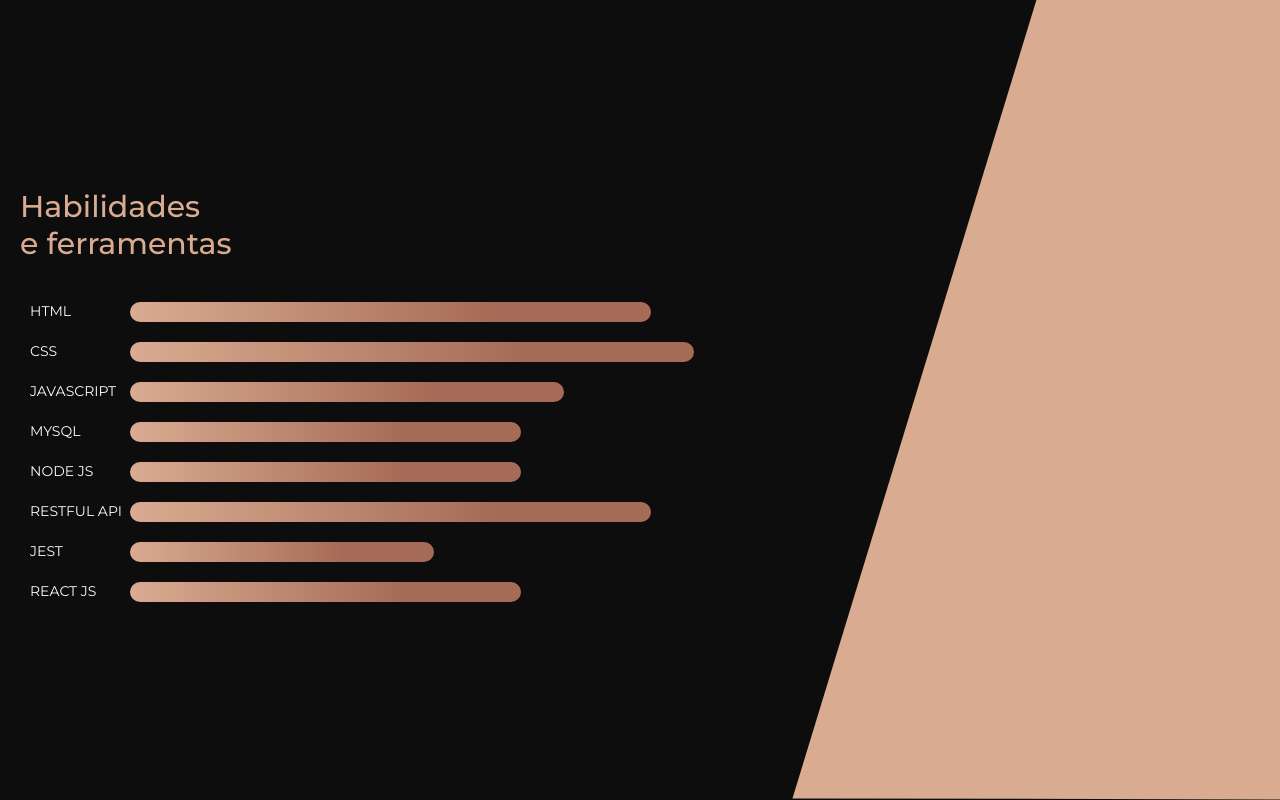
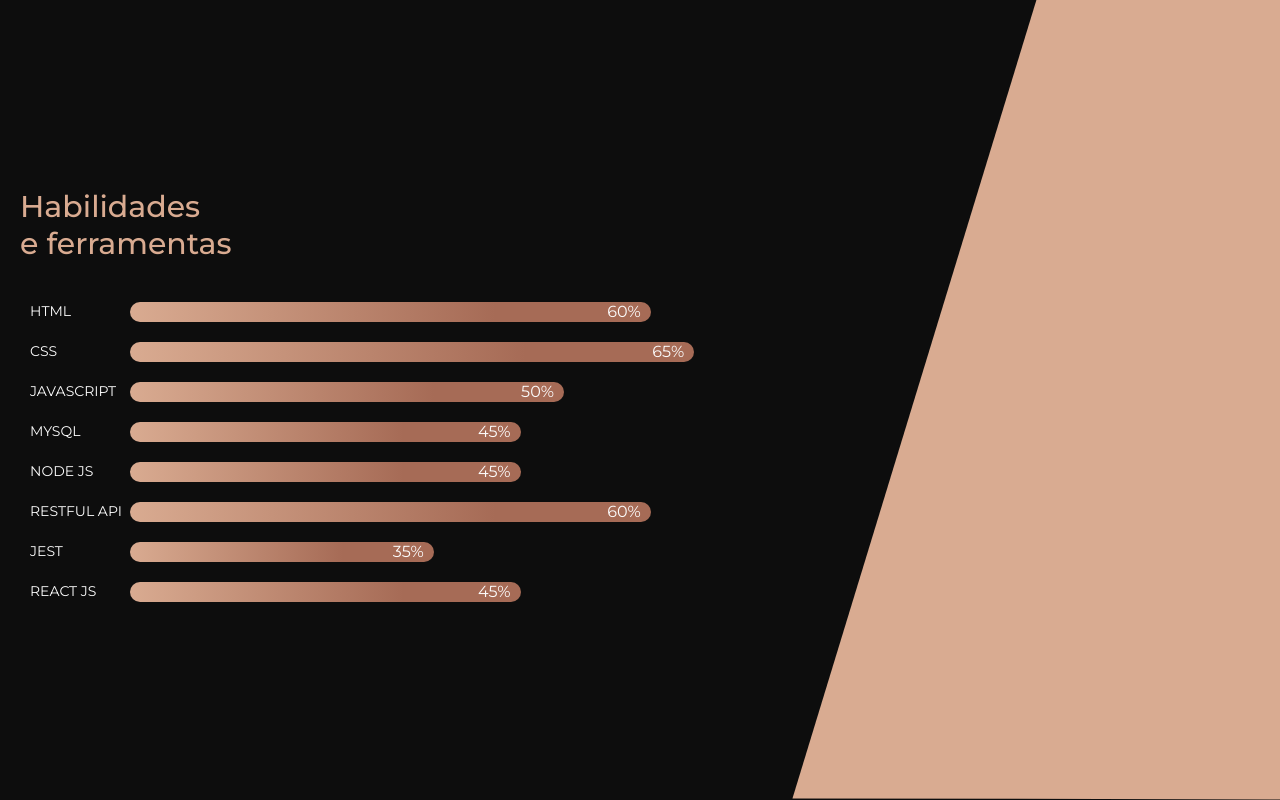
Before and after one commit to vanessacreis/portfolio, a React (Create React App) app: page /sobre in a window 1280 px wide. Shown: the part 800-1600 px from the top of the page. Built offline with nearby package versions, Linux system fonts and the light colour scheme.

Commit message:
Inclusão da porcentagem na barra de progresso

```diff
--- a/src/Components/ProgressBar/ProgressBar.jsx
+++ b/src/Components/ProgressBar/ProgressBar.jsx
@@ -6,7 +6,9 @@ const ProgressBar = (props) => {
   return (
     <S.Skill>
       <p>{props.skill}</p>
-      <div style={{ width: `${props.progress}%` }}></div>
+      <div style={{ width: `${props.progress}%` }}>
+        <span>{props.progress}%</span>
+      </div>
     </S.Skill>
   );
 };
--- a/src/Components/ProgressBar/progressBar.js
+++ b/src/Components/ProgressBar/progressBar.js
@@ -20,5 +20,11 @@ export const Skill = styled.div`
       ${(p) => p.theme.secundary} 70%
     );
     border-radius: 25px;
+    color: ${(p) => p.theme.text};
+    text-align: end;
+  }
+
+  div > span {
+    margin-right: 10px;
   }
 `;
```
